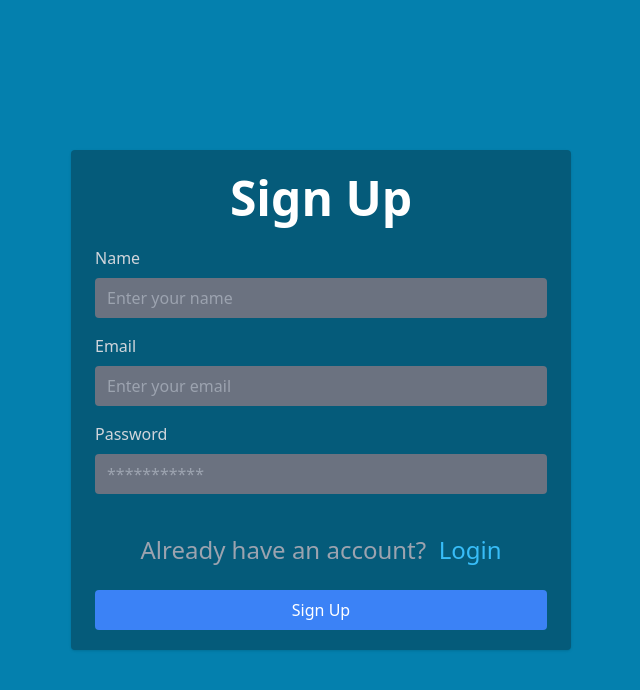
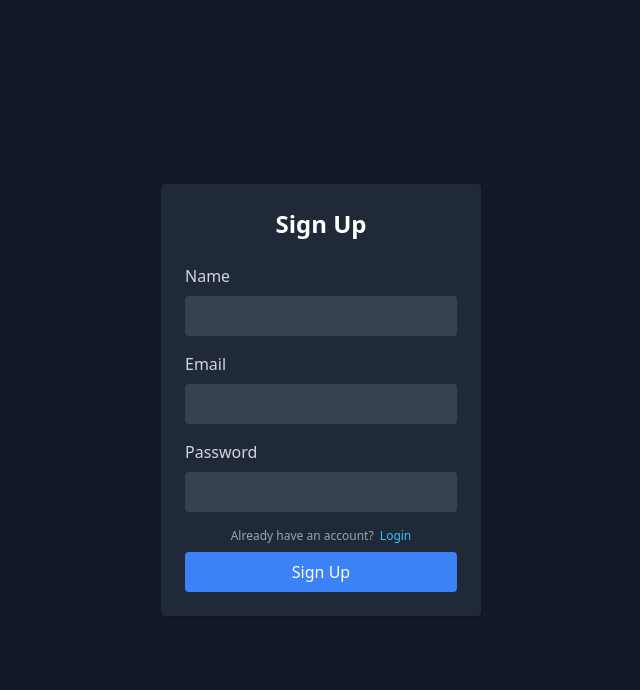
Before and after one commit to RishabhJain0721/Brain-Box, a React (Create React App) app: page /signup in a window 1280 px wide. Shown: the top 690 px of the page, without its empty margins (319-959 px from the left). Built offline with nearby package versions, Linux system fonts and the light colour scheme; no server answers.

Commit message:
Changed styling

```diff
--- a/src/Pages/LogIn.js
+++ b/src/Pages/LogIn.js
@@ -39,10 +39,10 @@ const LogIn = () => {
   };
 
   return (
-    <div className="p-6 bg-[#0480AE] text-white flex justify-center items-center min-h-screen">
+    <div className="p-6 bg-gray-900 text-white flex justify-center items-center min-h-screen">
       <div className="flex justify-center items-center h-full">
-        <div className="w-[400px] h-[400px] bg-[#055B7A] p-6 rounded shadow">
-          <h1 className="text-5xl font-bold mb-6 text-center">Login</h1>
+        <div className="w-80 bg-gray-800 p-6 rounded shadow">
+          <h1 className="text-2xl font-bold mb-6 text-center">Login</h1>
           <form onSubmit={handleLogin}>
             <div className="mb-4">
               <label htmlFor="email" className="block text-gray-300 mb-2">
@@ -51,8 +51,7 @@ const LogIn = () => {
               <input
                 type="email"
                 id="email"
-                placeholder="Enter an email"
-                className="w-full bg-gray-500 text-white rounded px-3 py-2 focus:outline-0"
+                className="w-full bg-gray-700 text-white rounded px-3 py-2 focus:outline-0"
                 value={values.email}
                 onChange={(event) =>
                   setValues((prev) => ({ ...prev, email: event.target.value }))
@@ -67,8 +66,7 @@ const LogIn = () => {
               <input
                 type="password"
                 id="password"
-                placeholder="Enter the password"
-                className="w-full bg-gray-500 text-white rounded px-3 py-2 focus:outline-0"
+                className="w-full bg-gray-700 text-white rounded px-3 py-2 focus:outline-0"
                 value={values.password}
                 onChange={(event) =>
                   setValues((prev) => ({
@@ -79,7 +77,7 @@ const LogIn = () => {
                 required
               />
             </div>
-            <div className="flex justify-center items-center text-2xl mt-6 mb-6 ">
+            <div className="flex justify-center items-center text-xs my-2">
               <span className="text-gray-400">Don't have an account?</span>&nbsp;&nbsp;
               <span
                 className="text-sky-400 cursor-pointer"
--- a/src/Pages/SignUp.js
+++ b/src/Pages/SignUp.js
@@ -57,10 +57,10 @@ const SignUp = () => {
   };
 
   return (
-    <div className="p-6 bg-[#0480AE] text-white flex justify-center items-center min-h-screen">
+    <div className="p-6 bg-gray-900 text-white flex justify-center items-center min-h-screen">
       <div className="flex justify-center items-center h-full">
-        <div className="w-[500px] h-[500px] bg-[#055B7A] p-6 rounded shadow">
-          <h1 className="text-5xl font-bold mb-6 text-center">Sign Up</h1>
+        <div className="w-80 bg-gray-800 p-6 rounded shadow">
+          <h1 className="text-2xl font-bold mb-6 text-center">Sign Up</h1>
           <form onSubmit={handleSignup}>
             <div className="mb-4">
               <label htmlFor="name" className="block text-gray-300 mb-2">
@@ -69,8 +69,7 @@ const SignUp = () => {
               <input
                 type="text"
                 id="name"
-                placeholder="Enter your name"
-                className="w-full bg-gray-500 text-white rounded px-3 py-2 focus:outline-0"
+                className="w-full bg-gray-700 text-white rounded px-3 py-2 focus:outline-0"
                 value={values.name}
                 onChange={(event) =>
                   setValues((prev) => ({ ...prev, name: event.target.value }))
@@ -85,8 +84,7 @@ const SignUp = () => {
               <input
                 type="email"
                 id="email"
-                placeholder="Enter your email"
-                className="w-full bg-gray-500 text-white rounded px-3 py-2 focus:outline-0"
+                className="w-full bg-gray-700 text-white rounded px-3 py-2 focus:outline-0"
                 value={values.email}
                 onChange={(event) =>
                   setValues((prev) => ({ ...prev, email: event.target.value }))
@@ -101,8 +99,7 @@ const SignUp = () => {
               <input
                 type="password"
                 id="password"
-                placeholder="***********"
-                className="w-full bg-gray-500 text-white rounded px-3 py-2 focus:outline-0"
+                className="w-full bg-gray-700 text-white rounded px-3 py-2 focus:outline-0"
                 value={values.password}
                 onChange={(event) =>
                   setValues((prev) => ({
@@ -113,7 +110,7 @@ const SignUp = () => {
                 required
               />
             </div>
-            <div className="flex justify-center items-center text-2xl my-2 mt-10 mb-6">
+            <div className="flex justify-center items-center text-xs my-2">
               <span className="text-gray-400">Already have an account?</span>
               &nbsp;&nbsp;
               <span
```
